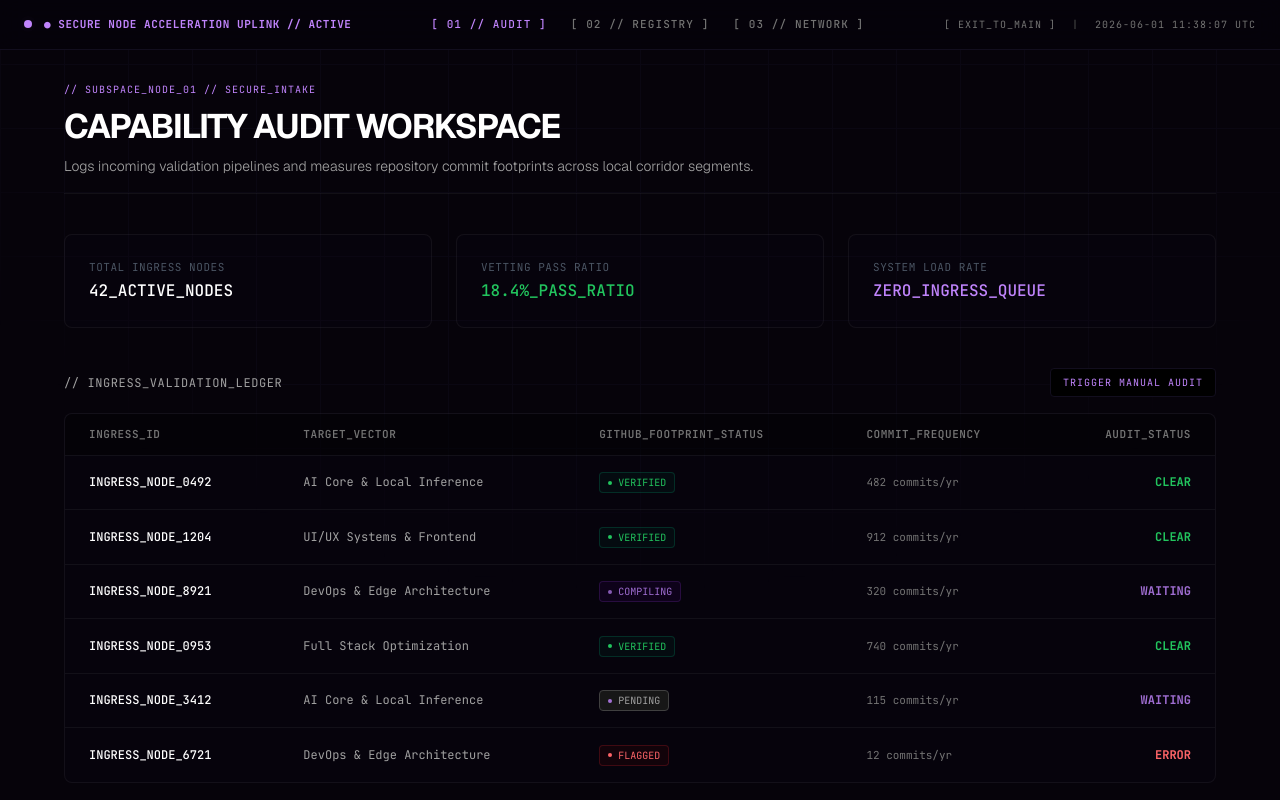
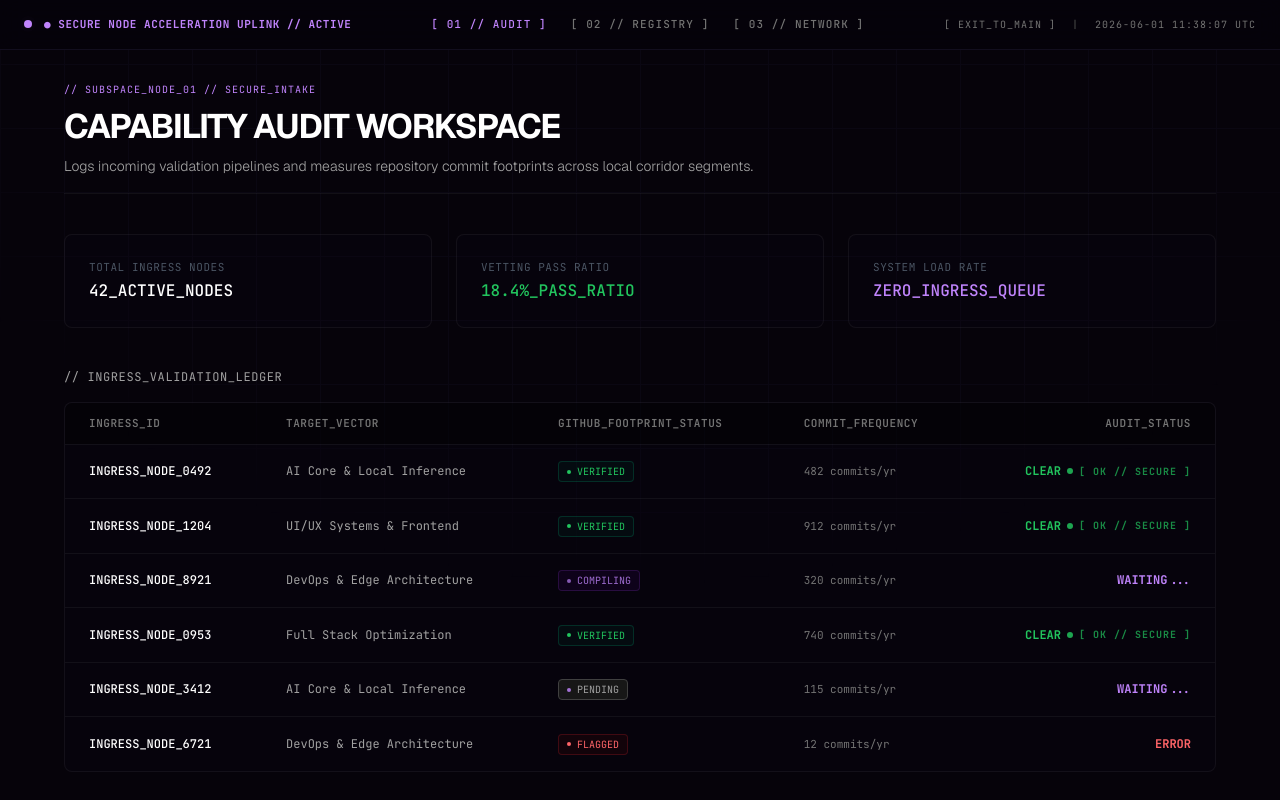
Before and after one commit to adityaarchsystems/The-Central-Grid, a Next.js app: page /dashboard/audit in a window 1280 px wide. Shown: the top 800 px of the page. Built offline with nearby package versions, Linux system fonts and the light colour scheme.

Commit message:
protocol: resolve canvas header clipping, de-constrict asymmetric registry grids, and implement ticking state intervals

```diff
--- a/src/app/dashboard/audit/page.tsx
+++ b/src/app/dashboard/audit/page.tsx
@@ -15,7 +15,14 @@ export default function CapabilityAuditPage() {
   const [terminalLogs, setTerminalLogs] = useState<string[]>([]);
   const terminalEndRef = useRef<HTMLDivElement>(null);
   const isTerminalHovered = useRef(false);
-  const [isSweeping, setIsSweeping] = useState(false);
+  const [dots, setDots] = useState("");
+
+  useEffect(() => {
+    const interval = setInterval(() => {
+      setDots((prev) => (prev.length >= 3 ? "" : prev + "."));
+    }, 500);
+    return () => clearInterval(interval);
+  }, []);
 
   const mockEntries: AuditEntry[] = [
     { ingressId: "INGRESS_NODE_0492", targetVector: "AI Core & Local Inference", githubFootprintStatus: "VERIFIED", commitFrequency: "482 commits/yr", auditStatus: "CLEAR" },
@@ -74,20 +81,6 @@ export default function CapabilityAuditPage() {
     }
   }, [terminalLogs]);
 
-  const triggerManualSweep = () => {
-    setIsSweeping(true);
-    setTerminalLogs((prev) => [
-      ...prev,
-      `[USER_ACTION // ${new Date().toISOString()}]: FORCING SYSTEM-WIDE TELEMETRY RE-SWEEP...`,
-      "[AUDIT]: Flushing pipeline caches...",
-      "[AUDIT]: Querying Active GitHub commit databases...",
-      "[AUDIT]: Parsing structural repo patterns... CLEAR"
-    ]);
-
-    setTimeout(() => {
-      setIsSweeping(false);
-    }, 1500);
-  };
 
   if (!isMounted) return <div className="min-h-screen bg-[#06030a]" />;
 
@@ -132,13 +125,6 @@ export default function CapabilityAuditPage() {
           <h3 className="font-mono text-[12px] uppercase tracking-wider text-neutral-400">
             // INGRESS_VALIDATION_LEDGER
           </h3>
-          <button
-            onClick={triggerManualSweep}
-            disabled={isSweeping}
-            className={`font-mono text-[10px] tracking-widest px-3 py-1.5 rounded border border-[#120e1e] uppercase bg-black text-[#c084fc] hover:bg-[#120e1e] hover:text-white transition-all cursor-pointer select-none active:scale-[0.98] ${isSweeping ? "opacity-50 cursor-not-allowed" : ""}`}
-          >
-            {isSweeping ? "SWEEPING..." : "TRIGGER MANUAL AUDIT"}
-          </button>
         </div>
 
         <div className="border border-white/5 rounded-lg bg-[#0b0714]/25 overflow-x-auto">
@@ -175,15 +161,22 @@ export default function CapabilityAuditPage() {
                   </td>
                   <td className="py-4 px-6 text-left text-[11px] text-neutral-500">{entry.commitFrequency}</td>
                   <td className="py-4 px-6 text-right">
-                    <span className={`font-bold ${
-                      entry.auditStatus === "CLEAR"
-                        ? "text-[#22c55e]"
-                        : entry.auditStatus === "ERROR"
-                        ? "text-red-400"
-                        : "text-[#c084fc] animate-pulse"
-                    }`}>
-                      {entry.auditStatus}
-                    </span>
+                    {entry.auditStatus === "CLEAR" ? (
+                      <span className="text-[#22c55e] font-bold inline-flex items-center gap-1.5 justify-end">
+                        <span>CLEAR</span>
+                        <span className="w-1.5 h-1.5 rounded-full bg-[#22c55e] animate-pulse" />
+                        <span className="text-[10px] tracking-widest text-[#22c55e] opacity-80 animate-pulse font-mono">[ OK // SECURE ]</span>
+                      </span>
+                    ) : entry.auditStatus === "WAITING" ? (
+                      <span className="text-[#c084fc] font-bold inline-flex items-center justify-end">
+                        <span>WAITING</span>
+                        <span className="inline-block min-w-[12px] text-left ml-0.5">{dots}</span>
+                      </span>
+                    ) : (
+                      <span className="text-red-400 font-bold">
+                        {entry.auditStatus}
+                      </span>
+                    )}
                   </td>
                 </tr>
               ))}
--- a/src/app/dashboard/registry/page.tsx
+++ b/src/app/dashboard/registry/page.tsx
@@ -174,7 +174,7 @@ PersistentKeepalive = 25`
             </h3>
           </div>
 
-          <div className="flex flex-col gap-3 font-mono text-[12px] h-[550px] overflow-y-auto pr-2">
+          <div className="flex flex-col gap-3 font-mono text-[12px] pr-2">
             {registryEntries.map((entry) => {
               const isSelected = entry.id === selectedEntryId;
               return (
@@ -206,10 +206,9 @@ PersistentKeepalive = 25`
         </section>
 
         {/* RIGHT COLUMN: DOCUMENT CANVAS FRAME (8 COLUMNS) */}
-        <section className="lg:col-span-8 bg-[#0b0714]/20 border border-white/5 rounded-xl p-6 md:p-8 flex flex-col justify-between space-y-6 h-[550px] overflow-y-auto select-text">
+        <section className="lg:col-span-8 bg-[#0b0714]/20 border border-white/5 rounded-xl px-6 pb-6 md:px-8 md:pb-8 pt-0 flex flex-col justify-between space-y-6 select-text">
 
-          {/* Document Header & Details */}
-          <div className="space-y-4">
+          <div className="sticky top-[68px] bg-[#06030a] z-20 pt-8 pb-4 border-b border-[#120e1e] mb-6">
             <div className="flex justify-between items-center border-b border-white/5 pb-3">
               <span className="font-mono text-[10px] text-[#c084fc] uppercase tracking-widest">
                 // ACTIVE_SPECIFICATION_HANDSHAKE
@@ -219,11 +218,11 @@ PersistentKeepalive = 25`
               </span>
             </div>
 
-            <h2 className="text-[20px] md:text-[24px] font-bold text-white uppercase tracking-tight font-sans">
+            <h2 className="text-[20px] md:text-[24px] font-bold text-white uppercase tracking-tight font-sans mt-4">
               {activeEntry.title}
             </h2>
 
-            <p className="text-[13.5px] leading-relaxed text-neutral-400 font-light font-sans">
+            <p className="text-[13.5px] leading-relaxed text-neutral-400 font-light font-sans mt-2">
               {activeEntry.description}
             </p>
           </div>
```
